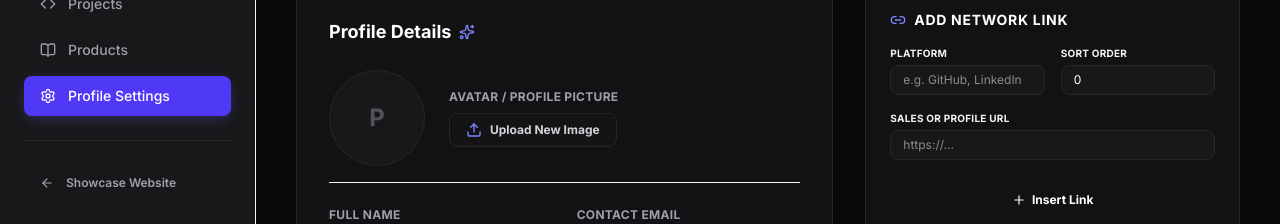
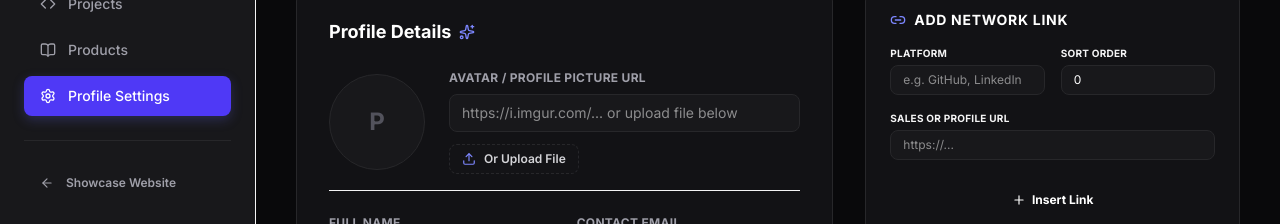
Before and after one commit to Lumora-stack/Showcase, a Next.js app: page /admin/settings in a window 1280 px wide. Shown: the part 167-391 px from the top of the page. Built offline with nearby package versions, Linux system fonts and the light colour scheme; no server answers; the database is empty; sample sign-in values are in the browser's storage.

Commit message:
feat: add direct image URL input fields to bypass Firebase Storage

```diff
--- a/src/app/admin/(dashboard)/products/page.tsx
+++ b/src/app/admin/(dashboard)/products/page.tsx
@@ -369,11 +369,18 @@ function ProductsContent() {
           {/* Image Upload Row */}
           <div className="grid grid-cols-1 md:grid-cols-2 gap-6 border-t border-zinc-850 pt-6">
             <div className="flex flex-col gap-2.5">
-              <label className="text-xs font-bold text-zinc-400 uppercase tracking-wide">Product Thumbnail / Cover</label>
+              <label className="text-xs font-bold text-zinc-400 uppercase tracking-wide">Product Image / Cover URL</label>
+              <input
+                type="text"
+                value={thumbnailUrl}
+                onChange={(e) => setThumbnailUrl(e.target.value)}
+                placeholder="https://i.imgur.com/... or upload file below"
+                className="w-full bg-zinc-900 border border-zinc-800 focus:border-indigo-500 focus:outline-none rounded-lg py-2 px-3 text-sm text-white transition-colors"
+              />
               <div className="flex items-center gap-4">
-                <label className="flex items-center gap-2 border border-dashed border-zinc-800 hover:border-zinc-700 bg-zinc-900/30 px-4 py-3 rounded-lg cursor-pointer transition-colors text-xs font-semibold text-zinc-300">
-                  <Upload className="w-4 h-4 text-indigo-400" />
-                  Select File
+                <label className="flex items-center gap-2 border border-dashed border-zinc-800 hover:border-zinc-700 bg-zinc-900/30 px-3 py-1.5 rounded-lg cursor-pointer transition-colors text-xs font-semibold text-zinc-300">
+                  <Upload className="w-3.5 h-3.5 text-indigo-400" />
+                  Or Upload File
                   <input
                     type="file"
                     accept="image/*"
@@ -381,9 +388,9 @@ function ProductsContent() {
                     className="hidden"
                   />
                 </label>
-                {(thumbnailFile || thumbnailUrl) && (
+                {thumbnailFile && (
                   <span className="text-xs text-zinc-500 truncate max-w-xs">
-                    {thumbnailFile ? thumbnailFile.name : "Loaded from database"}
+                    {thumbnailFile.name}
                   </span>
                 )}
               </div>
--- a/src/app/admin/(dashboard)/projects/page.tsx
+++ b/src/app/admin/(dashboard)/projects/page.tsx
@@ -389,11 +389,18 @@ function ProjectsContent() {
           {/* Image Upload Row */}
           <div className="grid grid-cols-1 md:grid-cols-2 gap-6 border-t border-zinc-850 pt-6">
             <div className="flex flex-col gap-2.5">
-              <label className="text-xs font-bold text-zinc-400 uppercase tracking-wide">Project Thumbnail</label>
+              <label className="text-xs font-bold text-zinc-400 uppercase tracking-wide">Project Image / Thumbnail URL</label>
+              <input
+                type="text"
+                value={thumbnailUrl}
+                onChange={(e) => setThumbnailUrl(e.target.value)}
+                placeholder="https://i.imgur.com/... or upload file below"
+                className="w-full bg-zinc-900 border border-zinc-800 focus:border-indigo-500 focus:outline-none rounded-lg py-2 px-3 text-sm text-white transition-colors"
+              />
               <div className="flex items-center gap-4">
-                <label className="flex items-center gap-2 border border-dashed border-zinc-800 hover:border-zinc-700 bg-zinc-900/30 px-4 py-3 rounded-lg cursor-pointer transition-colors text-xs font-semibold text-zinc-300">
-                  <Upload className="w-4 h-4 text-indigo-400" />
-                  Select File
+                <label className="flex items-center gap-2 border border-dashed border-zinc-800 hover:border-zinc-700 bg-zinc-900/30 px-3 py-1.5 rounded-lg cursor-pointer transition-colors text-xs font-semibold text-zinc-300">
+                  <Upload className="w-3.5 h-3.5 text-indigo-400" />
+                  Or Upload File
                   <input
                     type="file"
                     accept="image/*"
@@ -401,9 +408,9 @@ function ProjectsContent() {
                     className="hidden"
                   />
                 </label>
-                {(thumbnailFile || thumbnailUrl) && (
+                {thumbnailFile && (
                   <span className="text-xs text-zinc-500 truncate max-w-xs">
-                    {thumbnailFile ? thumbnailFile.name : "Loaded from database"}
+                    {thumbnailFile.name}
                   </span>
                 )}
               </div>
--- a/src/app/admin/(dashboard)/settings/page.tsx
+++ b/src/app/admin/(dashboard)/settings/page.tsx
@@ -184,10 +184,18 @@ export default function AdminSettingsPage() {
             </div>
 
             <div className="flex flex-col gap-2 w-full">
-              <span className="text-xs font-bold text-zinc-400 uppercase tracking-wide">Avatar / Profile Picture</span>
-              <label className="flex items-center justify-center gap-2 border border-zinc-800 hover:border-zinc-700 bg-zinc-900/40 px-4 py-2 rounded-lg cursor-pointer transition-colors text-xs font-bold text-zinc-300 w-full sm:w-auto self-start">
-                <Upload className="w-4 h-4 text-indigo-400" />
-                Upload New Image
+              <span className="text-xs font-bold text-zinc-400 uppercase tracking-wide">Avatar / Profile Picture URL</span>
+              <input
+                type="text"
+                value={profile.avatarUrl}
+                onChange={(e) => setProfile({ ...profile, avatarUrl: e.target.value })}
+                placeholder="https://i.imgur.com/... or upload file below"
+                className="w-full bg-zinc-900 border border-zinc-800 focus:border-indigo-500 focus:outline-none rounded-lg py-2 px-3 text-sm text-white transition-colors"
+              />
+              <div className="flex items-center gap-4 mt-1">
+                <label className="flex items-center gap-2 border border-dashed border-zinc-800 hover:border-zinc-700 bg-zinc-900/30 px-3 py-1.5 rounded-lg cursor-pointer transition-colors text-xs font-semibold text-zinc-300">
+                  <Upload className="w-3.5 h-3.5 text-indigo-400" />
+                  Or Upload File
                   <input
                     type="file"
                     accept="image/*"
@@ -195,6 +203,7 @@ export default function AdminSettingsPage() {
                     className="hidden"
                   />
                 </label>
+              </div>
             </div>
           </div>
 
```
Lines whose indentation alone changed are shown as unchanged.
